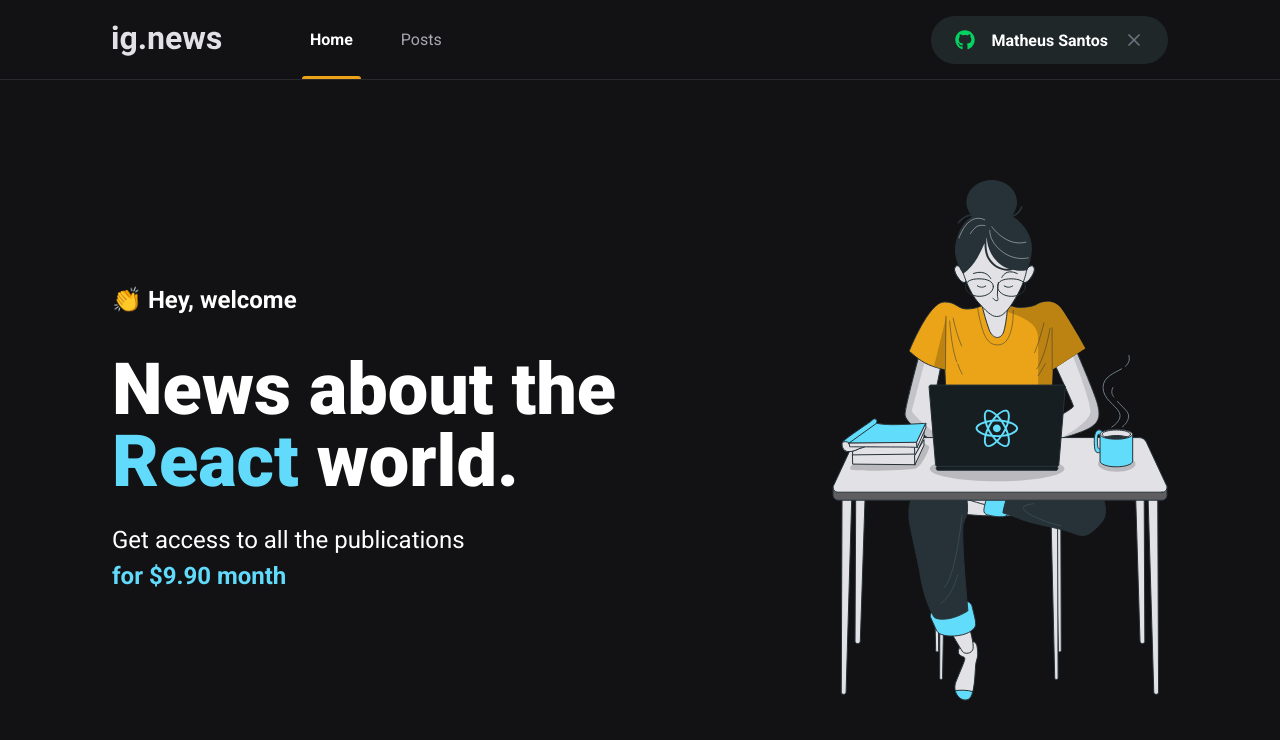
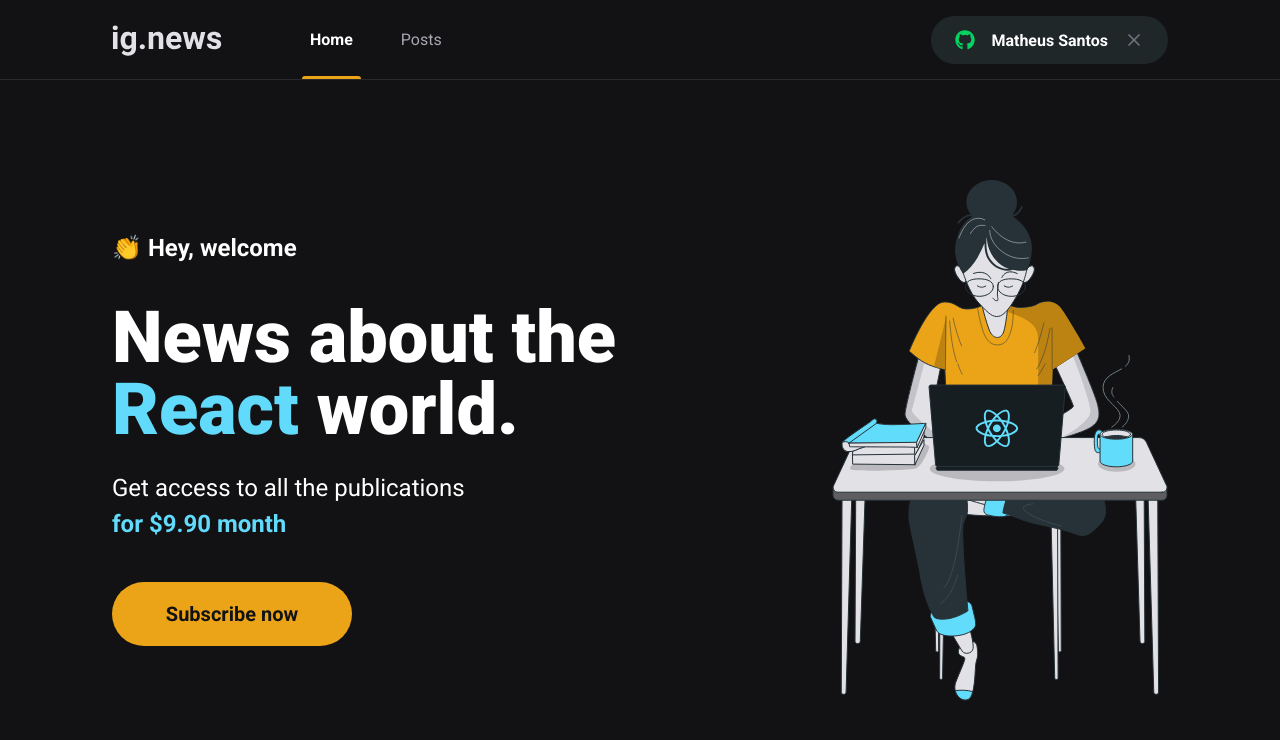
Before and after one commit to MathPSantos/ignews, a Next.js app: page / in a window 1280 px wide. Shown: the top 740 px of the page. Built offline with nearby package versions, Linux system fonts and the light colour scheme.

Commit message:
feat: add SubcribeButtom component

```diff
--- /dev/null
+++ b/src/components/SubscribeButton/index.tsx
@@ -0,0 +1,9 @@
+import styles from "./styles.module.scss";
+
+export function SubscribeButton() {
+  return (
+    <button type="button" className={styles.subscribeButton}>
+      Subscribe now
+    </button>
+  );
+}
--- /dev/null
+++ b/src/components/SubscribeButton/styles.module.scss
@@ -0,0 +1,20 @@
+.subscribeButton {
+  width: 240px;
+  height: 4rem;
+  border: 0;
+  border-radius: 2rem;
+  background: var(--yellow-500);
+  color: var(--gray-900);
+  font-size: 1.25rem;
+  font-weight: bold;
+
+  display: flex;
+  align-items: center;
+  justify-content: center;
+
+  transition: filter 0.2s;
+
+  &:hover {
+    filter: brightness(0.8);
+  }
+}
--- a/src/pages/home.module.scss
+++ b/src/pages/home.module.scss
@@ -38,4 +38,8 @@
       font-weight: bold;
     }
   }
+
+  button {
+    margin-top: 2.5rem;
+  }
 }
--- a/src/pages/index.tsx
+++ b/src/pages/index.tsx
@@ -1,4 +1,6 @@
 import Head from "next/head";
+
+import { SubscribeButton } from "../components/SubscribeButton";
 
 import styles from "./home.module.scss";
 
@@ -19,6 +21,8 @@
             Get access to all the publications <br />
             <span>for $9.90 month</span>
           </p>
+
+          <SubscribeButton />
         </section>
 
         <img src="/images/avatar.svg" alt="Girl coding" />
```
